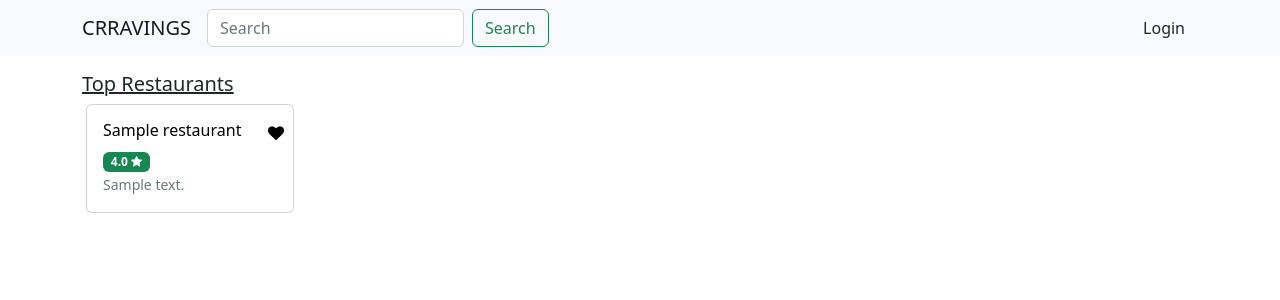
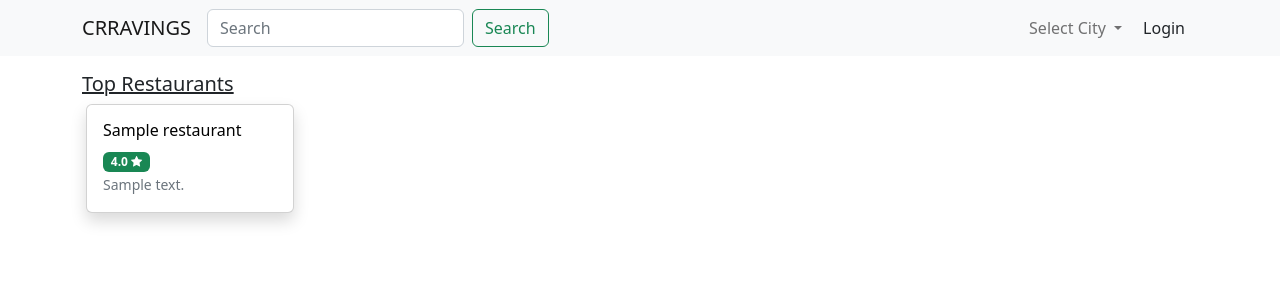
Before and after one commit to pravar1919/crravings, a Django app: page / in a window 1280 px wide. Shown: the top 300 px of the page. Run offline with Django 4.2, Linux system fonts and the light colour scheme; tables that the repository leaves empty hold one stand-in row (values such as "Sample post"); some libraries are stand-ins or nearby versions.

Commit message:
addded city model

```diff
--- a/restaurant/admin.py
+++ b/restaurant/admin.py
@@ -1,5 +1,5 @@
 from django.contrib import admin
-from .models import Restaurant, Dish, RestaurantRating, DishRating, Tag, FavouritiesRestaurants
+from .models import Restaurant, Dish, RestaurantRating, DishRating, Tag, FavouritiesRestaurants, City
 # Register your models here.
 
 
@@ -9,7 +9,7 @@ class DishAdmin(admin.TabularInline):
 
 @admin.register(Restaurant)
 class RestaurantAdmin(admin.ModelAdmin):
-    list_display = ['name', 'vendor']
+    list_display = ['name', 'city', 'vendor']
     inlines = [DishAdmin]
 
 @admin.register(RestaurantRating)
@@ -25,3 +25,4 @@ class DishRatingAdmin(admin.ModelAdmin):
 admin.site.register(Tag)
 admin.site.register(Dish)
 admin.site.register(FavouritiesRestaurants)
+admin.site.register(City)
--- a/restaurant/models.py
+++ b/restaurant/models.py
@@ -3,6 +3,12 @@ from django.db import models
 
 from accounts.models import Buyer, Vendor
 from base.constants import Round, Type, RestraType
+
+class City(models.Model):
+    name = models.CharField(max_length=220)
+
+    def __str__(self):
+        return self.name
 
 class RestaurantQuerySet(models.QuerySet):
     def rating(self):
@@ -32,6 +38,7 @@ class RestaurantManager(models.Manager):
 
 class Restaurant(models.Model):
     vendor = models.ForeignKey(Vendor, on_delete=models.CASCADE, related_name='owner')
+    city = models.ForeignKey(City, on_delete=models.CASCADE, related_name='restra')
     name = models.CharField(max_length=255)
     desc = models.TextField(null=True, blank=True)
     location = models.TextField()
--- a/restaurant/templates/buyer/card.html
+++ b/restaurant/templates/buyer/card.html
@@ -1,6 +1,14 @@
+<style>
+  .shadow{
+    box-shadow:0 .5rem 1rem rgba(0,0,0,.15)!important;
+  }
+  .shadow:hover{
+    box-shadow:0 .5rem 1rem !important
+  }
+</style>
 <div class="d-flex">
   {% for restra in object %}
-    <div class="card mx-1" style="width: 13rem;">
+  <div class="card mx-1 shadow" style="width: 13rem;">
     <a
         href="{% url 'restaurant:restra-detail' restra.id %}"
         style="text-decoration: none; color: black"
@@ -8,11 +16,11 @@
       <div class="card-body">
         <div class="row">
           <div class="col-10">
-              <h6 class="card-title">{{ restra.name }}</h6>
+            <h6 class="card-title" data-bs-toggle="tooltip" data-bs-title="{{ restra.name }}">{{ restra.name }}</h6>
           </div>
-            <div class="col-1">
-              <i class="fa fa-heart" aria-hidden="true"></i>
-            </div>
+          <!-- <div class="col-1">
+            <a href="javascript:void(0)"><i class="fa fa-heart" aria-hidden="true"></i></a>
+          </div> -->
         </div>
           {% if restra.ratings %}
           <span class="badge
--- a/restaurant/templates/buyer/detail.html
+++ b/restaurant/templates/buyer/detail.html
@@ -14,6 +14,9 @@
         ({{restra.users}})
       </small>
     {% endif %}
+    <div class="col-1 my-1" data-bs-toggle="tooltip" data-bs-title="Make it you Favourate">
+      <a href="javascript:void(0)"><i class="fa fa-heart" aria-hidden="true"></i></a>
+    </div>
   </div>
 </div>
 <ul class="nav nav-tabs" id="myTab" role="tablist">
--- a/restaurant/views.py
+++ b/restaurant/views.py
@@ -1,7 +1,7 @@
 from django.shortcuts import redirect, render
 from buyer.mixins import BuyerLoginRequiredMixin
 from utils.decorators import buyer_login_required
-from restaurant.models import Restaurant, RestaurantRating
+from .models import Restaurant, RestaurantRating, City
 from django.views import View
 from django.views.generic import ListView, DetailView
 from accounts.signals import object_viewed_signal
@@ -22,12 +22,13 @@ class HomePage(BuyerLoginRequiredMixin,ListView):
 
     def get_context_data(self, **kwargs):
         context = super(HomePage, self).get_context_data(**kwargs)
-        context['more_restras'] = Restaurant.objects.exclude(id__in=self.get_queryset().values_list('id', flat=True))
+        context['more_restras'] = Restaurant.objects.exclude(id__in=self.get_queryset().values_list('id', flat=True)).order_by("?")
         if self.request.user.is_authenticated:
             history_qs = ObjectViewed.objects.filter(user=self.request.user, model_name__contains="restaurant").order_by('-timestamp')
             if history_qs:
                 h = [i['model_product_id'] for i in history_qs.values('model_product_id')[:5] if i['model_product_id']]
                 context['history'] = Restaurant.objects.rating().filter(id__in=h)
+        context['cities'] = City.objects.all()
         return context
 
 class Search(View):
@@ -35,7 +36,7 @@ class Search(View):
         context = {}
         query = request.GET.get("q")
         if query:
-            context['search_results'] = Restaurant.objects.filter(name__icontains=query)
+            context['search_results'] = Restaurant.objects.rating().filter(name__icontains=query)
             context['query'] = query
         else:
             return redirect("restaurant:homepage")
--- a/templates/navbar.html
+++ b/templates/navbar.html
@@ -11,6 +11,18 @@
             <button class="btn btn-outline-success" type="submit">Search</button>
           </form>
         </ul>
+        <ul class="navbar-nav mb-2 mb-lg-0">
+          <li class="nav-item dropdown">
+            <a class="nav-link dropdown-toggle" href="#" role="button" data-bs-toggle="dropdown" aria-expanded="false">
+              Select City
+            </a>
+            <ul class="dropdown-menu dropdown-menu-dark">
+              {% for city in cities %}
+                <li><a class="dropdown-item" href="#">{{city}}</a></li>
+              {% endfor %}
+            </ul>
+          </li>
+        </ul>
         {% if request.user.is_authenticated %}
             Hi, <strong>{{request.user}}</strong>
             <ul class="navbar-nav mb-2 mb-lg-0">
@@ -18,7 +30,7 @@
                     <a class="nav-link" href="#" id="navbarDropdown" role="button" data-bs-toggle="dropdown" aria-expanded="false">
                         <img class="img-fluid" width=50 src="https://cdn.pixabay.com/photo/2020/06/30/10/23/icon-5355896__340.png" />
                     </a>
-                    <ul class="dropdown-menu" aria-labelledby="navbarDropdown">
+                    <ul class="dropdown-menu dropdown-menu-dark" aria-labelledby="navbarDropdown">
                         <li><a class="dropdown-item" href="{% url 'accounts:profile' %}">Profile</a></li>
                         <li><a class="dropdown-item" href="#">Another action</a></li>
                         <li><hr class="dropdown-divider"></li>
```
Also changed, not shown: restaurant/migrations/0018_city.py (added), restaurant/migrations/0019_restaurant_city.py (added). Lines whose indentation alone changed are shown as unchanged.
